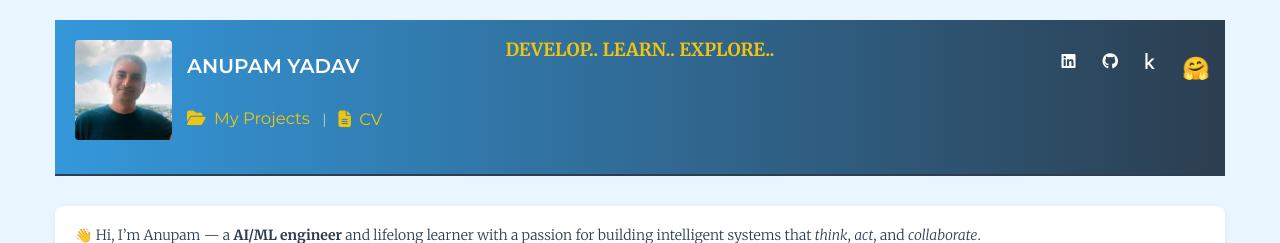
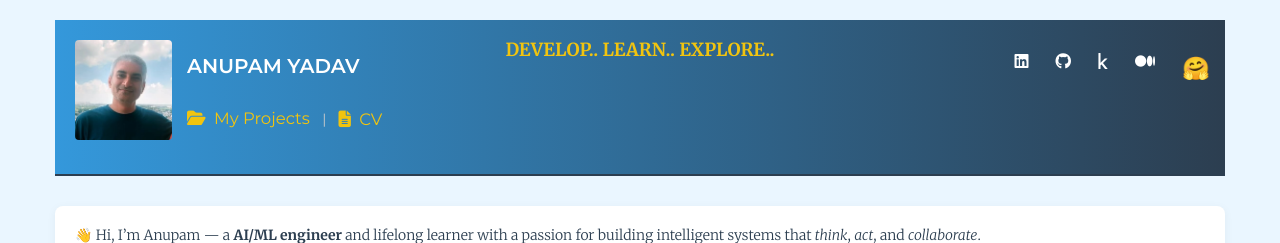
Before and after one commit to bk-anupam/bk-anupam.github.io, a Jekyll site: the page built from index.html, in a window 1280 px wide. Shown: the top 243 px of the page. Built offline with Jekyll 4.4.1, drawn with Linux system fonts in a browser that asks for light colours.

Commit message:
Added medium stories link

```diff
--- a/_includes/header.html
+++ b/_includes/header.html
@@ -33,11 +33,18 @@
 		</div>
 		<div class="col-md-4 text-right" style="padding-right:0;">
 			<ul class="nav nav-pills" style="display:inline-block;">
-				<li class="nav-item"><a href="https://www.linkedin.com/in/anupam-yadav-34182513/" title="LinkedIn" style="color: white;"><i class="fab fa-linkedin"></i></a></li>
-				<li class="nav-item"><a href="https://github.com/bk-anupam" title="GitHub" style="color: white;"><i class="fab fa-github"></i></a></li>
-				<li class="nav-item"><a href="https://www.kaggle.com/bkanupam/" title="Kaggle" style="color: white;"><i class="fab fa-kaggle"></i></a></li>
+				<li class="nav-item"><a href="https://www.linkedin.com/in/anupam-yadav-34182513/" title="LinkedIn" style="color: white;" target="_blank" rel="noopener noreferrer"><i class="fab fa-linkedin"></i></a></li>
+				<li class="nav-item"><a href="https://github.com/bk-anupam" title="GitHub" style="color: white;" target="_blank" rel="noopener noreferrer"><i class="fab fa-github"></i></a></li>
+				<li class="nav-item"><a href="https://www.kaggle.com/bkanupam/" title="Kaggle" style="color: white;" target="_blank" rel="noopener noreferrer"><i class="fab fa-kaggle"></i></a></li>
+				<!-- Added Medium Link -->
 				<li class="nav-item">
-					<a href="https://huggingface.co/bk-anupam" title="HuggingFace spaces" style="color: white; font-size: 1.4em;">
+					<a href="https://medium.com/@bkanupam" title="Medium" style="color: white;" target="_blank" rel="noopener noreferrer">
+						<i class="fab fa-medium"></i>
+					</a>
+				</li>
+				<!-- End Medium Link -->
+				<li class="nav-item">
+					<a href="https://huggingface.co/bk-anupam" title="HuggingFace spaces" style="color: white; font-size: 1.4em;" target="_blank" rel="noopener noreferrer">
 					  🤗
 					</a>
 				  </li>
```
